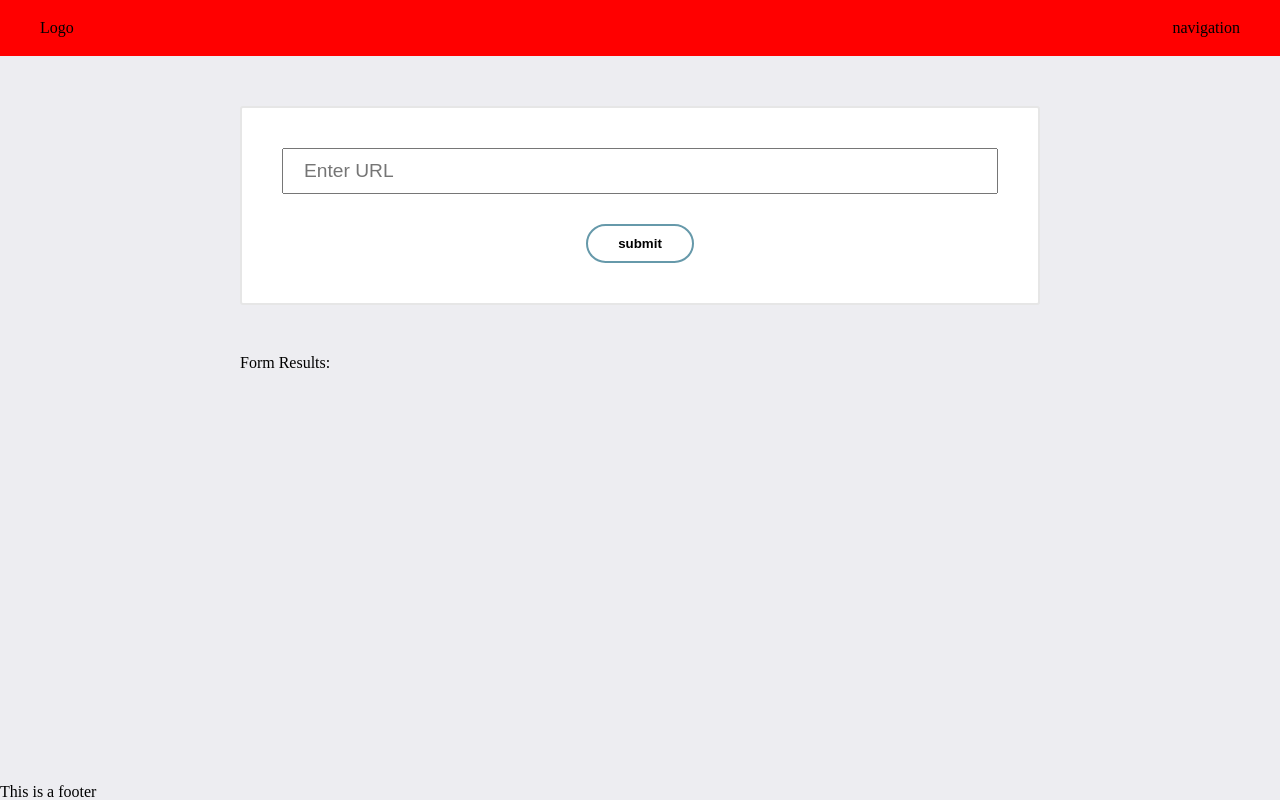
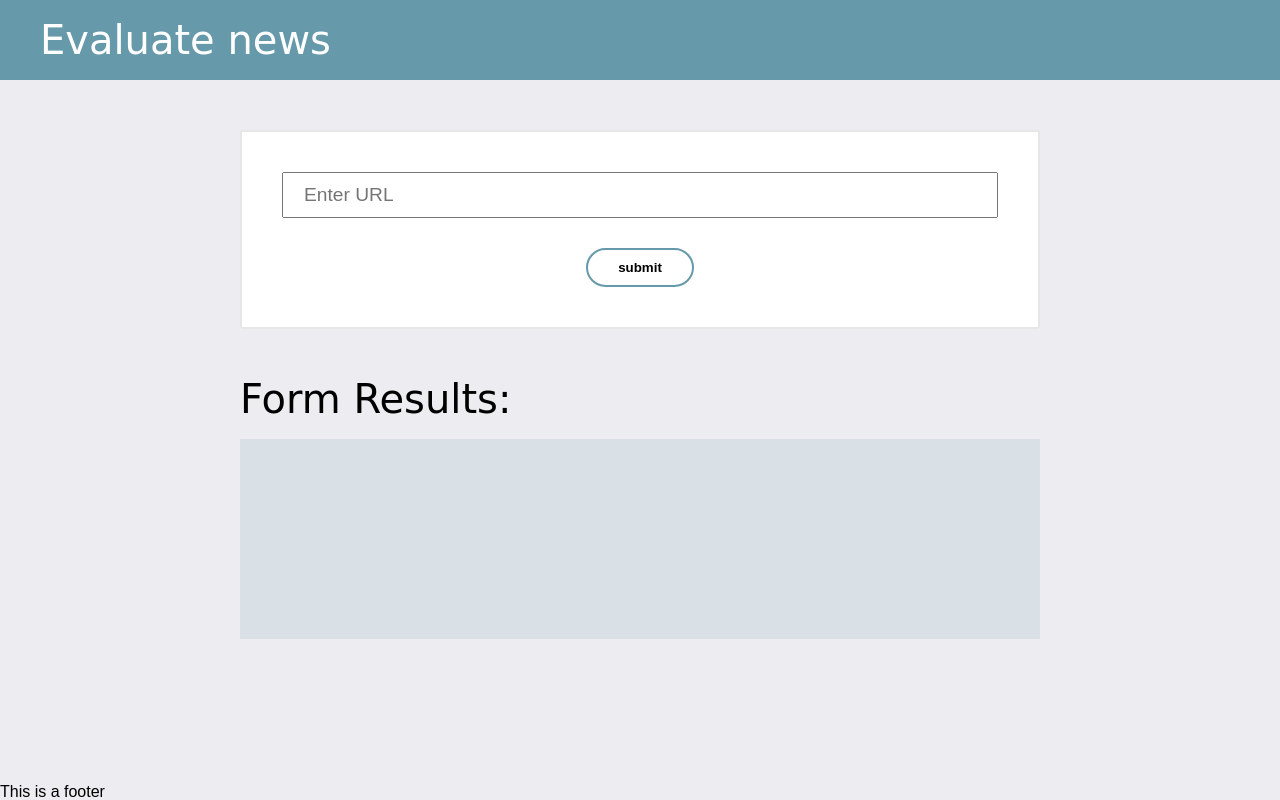
Before and after one commit to jonas-graae/evaluate-news-app, a website built with webpack: page src/client/views/index.html in a window 1280 px wide. Built offline with nearby package versions, Linux system fonts and the light colour scheme; a web font is replaced by a local one.

Commit message:
Final changes to App styling

```diff
--- a/src/client/styles/base/_base.scss
+++ b/src/client/styles/base/_base.scss
@@ -3,6 +3,7 @@ body {
     flex-direction: column;
     min-height: 100vh;
     background-color: #ededf1;
+    font-family: Arial, Helvetica, sans-serif;
 }
 
 main {
--- a/src/client/styles/globals.scss
+++ b/src/client/styles/globals.scss
@@ -8,6 +8,7 @@
 // Base styles
 @import './base/base';
 @import './base/form';
+@import './page/form_results';
 
 // Page specific Styling
 @import './page/header';
--- /dev/null
+++ b/src/client/styles/page/_form_results.scss
@@ -0,0 +1,8 @@
+.form_results {
+    padding: 20px;
+    margin: 20px 0;
+    background-color: rgba($primary-color, 0.15);
+    min-height: 200px;
+    line-height: 2.5rem;
+    font-size: 1.5rem;
+}
--- a/src/client/styles/page/_header.scss
+++ b/src/client/styles/page/_header.scss
@@ -2,5 +2,11 @@ header {
     display: flex;
     justify-content: space-between;
     padding: 20px 40px;
-    background-color: red;
+    background-color: $primary-color;
+    color: #fff;
 }
+
+.logo {
+    font-family: 'Monofett', cursive;
+    font-size: 2.5rem;
+}
--- a/src/client/views/index.html
+++ b/src/client/views/index.html
@@ -3,16 +3,14 @@
     <head>
         <meta charset="utf-8">
         <title>Test</title>
+        <link href="https://fonts.googleapis.com/css2?family=Monofett&display=swap" rel="stylesheet">
     </head>
 
     <body>
 
         <header>
-            <div class="">
-                Logo
-            </div>
-            <div class="">
-                navigation
+            <div class="logo">
+                Evaluate news
             </div>
         </header>
 
@@ -25,9 +23,11 @@
             <section>
 
             <section>
-                <strong>Form Results:</strong>
-                <h2 id="results__heading"></h2>
-                <div id="results"></div>
+                <strong class="logo">Form Results:</strong>
+                <div class="form_results">
+                    <h2 id="results__heading"></h2>
+                    <div id="results"></div>
+                </div>
             </section>
         </main>
 
@@ -35,15 +35,15 @@
             <p>This is a footer</p>
         </footer>
 
-        <!-- <script>
+        <script>
             // Check that service workers are supported
             if ('serviceWorker' in navigator) {
                 // Use the window load event to keep the page load performant
                 window.addEventListener('load', () => {
-                    navigator.serviceWorker.register('/service-worker.js');
+                    navigator.serviceWorker.register('/sw.js');
                 });
             }
-        </script> -->
+        </script>
 
     </body>
 </html>
--- a/webpack.dev.js
+++ b/webpack.dev.js
@@ -1,7 +1,7 @@
 const path = require('path')
 const webpack = require('webpack')
 const HtmlWebPackPlugin = require("html-webpack-plugin")
-const { CleanWebpackPlugin } = require('clean-webpack-plugin')
+const CleanWebpackPlugin = require('clean-webpack-plugin')
 
 module.exports = {
     entry: './src/client/index.js',
```
Also changed, not shown: webpack.prod.js (+6 -12 lines).
